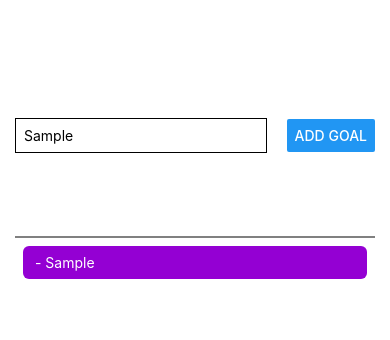
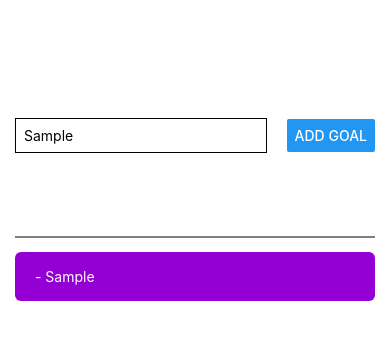
Before and after one commit to Pavithrank02/mobile-app, a React Native app: screen / in a window 390 px wide. Both pictures are taken after typing "Sample" into the empty fields and a click on the button "ADD GOAL". Shown: the top 340 px of the page. Built offline with nearby package versions, Linux system fonts and the light colour scheme.

Commit message:
ripple effect in IOS

```diff
--- a/GoalItem.js
+++ b/GoalItem.js
@@ -2,25 +2,32 @@ import { StyleSheet, Text, View, Pressable } from "react-native"
 
 function GoalItem(props) {
   return (
-    <Pressable onPress={props.onDelete}>
-      <View style={styles.goalItems}>
+    <View style={styles.goalItems}>
+      <Pressable
+        onPress={props.onDelete}
+        style={(pressed) => !pressed && styles.pressed}
+      >
         <Text style={styles.goaltext}>{props.key} - {props.item}</Text>
-      </View>
-    </Pressable>
+      </Pressable>
+    </View>
   )
 }
 
 const styles = StyleSheet.create({
   goalItems: {
-    margin: 8,
-    padding: 8,
+   marginTop: 14,
     borderRadius: 6,
     backgroundColor: 'darkviolet',
     fontStyle: 'italic',
 
   },
   goaltext: {
-    color: 'white'
+    color: 'white',
+    margin: 8,
+    padding: 8,
+  },
+  pressed: {
+    opacity: 0.5
   }
 })
 module.exports = GoalItem
```
Also changed, not shown: 1 other file (tests, documents, lock files or other folders).
